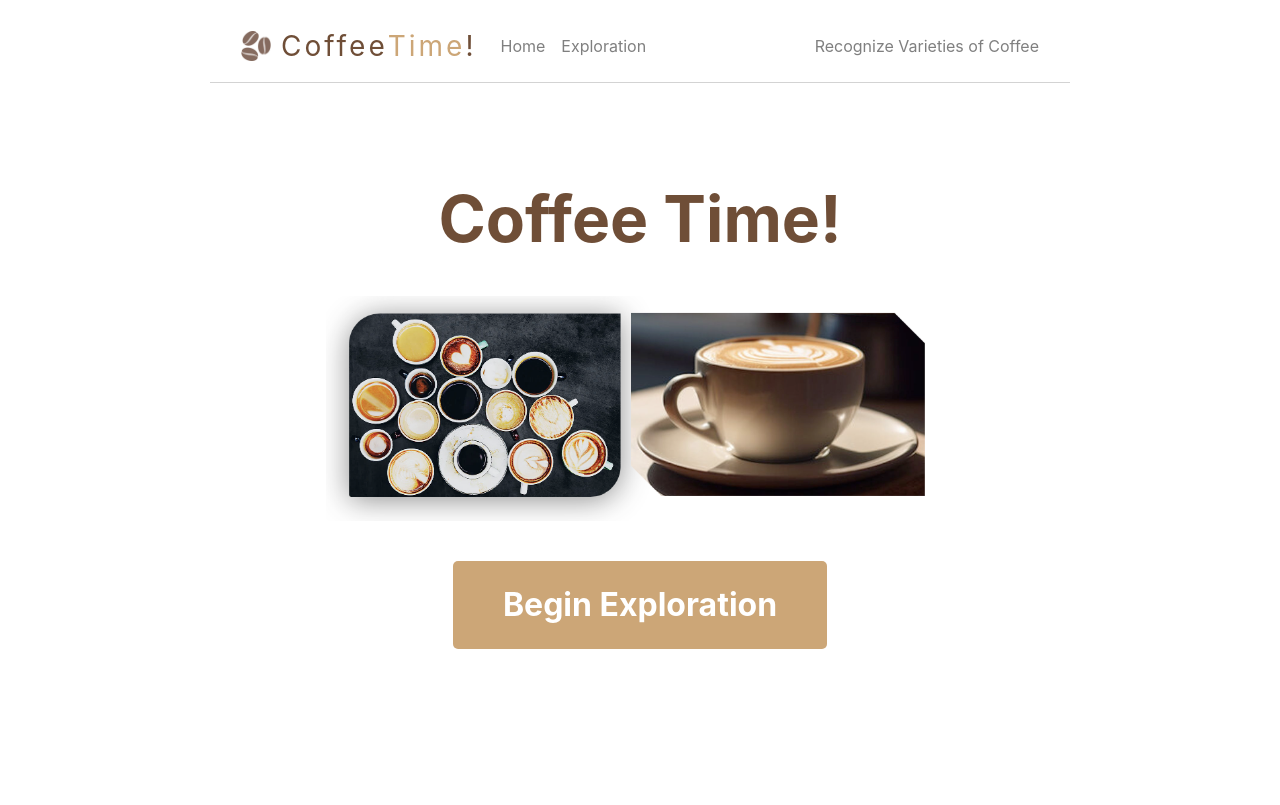
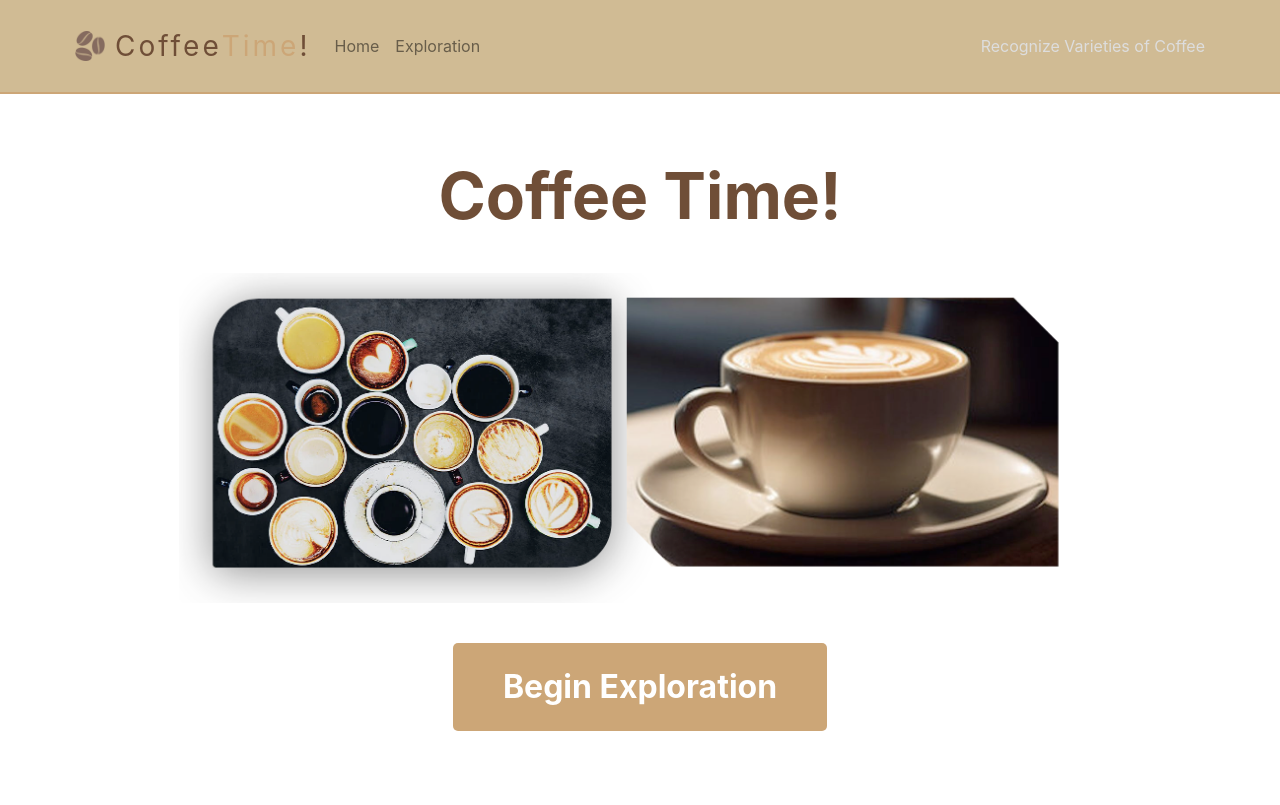
Before and after one commit to yuwchen/UIdesign, a Flask app: page / in a window 1280 px wide. Before the commit the page ends 649 px from the top, so only its background shows below. Run offline with Flask 3, Linux system fonts and the light colour scheme; some libraries are stand-ins or nearby versions.

Commit message:
navbar color

```diff
--- a/static/main.css
+++ b/static/main.css
@@ -1,8 +1,8 @@
-body {
-  margin: 0 150px;
+.light-coffee {
+  color: #d0bb94;
 }
 
-.light-coffee {
+.med-coffee {
   color: #cca677;
 }
 
@@ -13,14 +13,12 @@ body {
 /* navbar styles */
 .navbar {
   backdrop-filter: blur(5px);
-  background-color: rgba(255, 255, 255, 0.15);
+  background-color: #d0bb94;
+  padding: 20px 60px;
 }
 
 .navbar-line {
-  border-bottom: 1px solid #d3d3d3;
-  margin: 0px 60px;
-  padding-top: 20px;
-  padding-bottom: 10px;
+  border-bottom: 2px solid #cca677;
 }
 
 .navbar-brand {
@@ -54,7 +52,7 @@ button:hover {
 
 /* homepage styles */
 .home {
-  padding: 10%;
+  padding: 5%;
   text-align: center;
 }
 
@@ -104,7 +102,7 @@ button:hover {
 }
 
 #all-coffees {
-  margin: 0 20px;
+  margin: 0 60px;
   display: flex;
   flex-wrap: wrap;
   justify-content: center;
--- a/templates/layout.html
+++ b/templates/layout.html
@@ -24,7 +24,7 @@
         <a class="navbar-brand" href="/">
           <img src="/static/images/coffee_beans.png" alt="Coffee Image" style="height: 30px; width: auto; margin-right: 10px"/>
           <span class="dark-coffee">Coffee </span>
-          <span class="light-coffee">Time</span>
+          <span class="med-coffee">Time</span>
           <span class="dark-coffee">! </span>
         </a>
         <button class="navbar-toggler" type="button" data-bs-toggle="collapse" data-bs-target="#navbarNavAltMarkup" aria-controls="navbarNavAltMarkup" aria-expanded="false" aria-label="Toggle navigation">
@@ -35,7 +35,7 @@
             <a class="nav-link" href="/">Home</a>
             <a class="nav-link" href="/exploration">Exploration</a>
           </div>
-          <span class="navbar-text ml-auto">Recognize Varieties of Coffee</span>
+          <span class="navbar-text ml-auto" style="color:#ddd">Recognize Varieties of Coffee</span>
         </div>
       </div>
     </nav>
```
